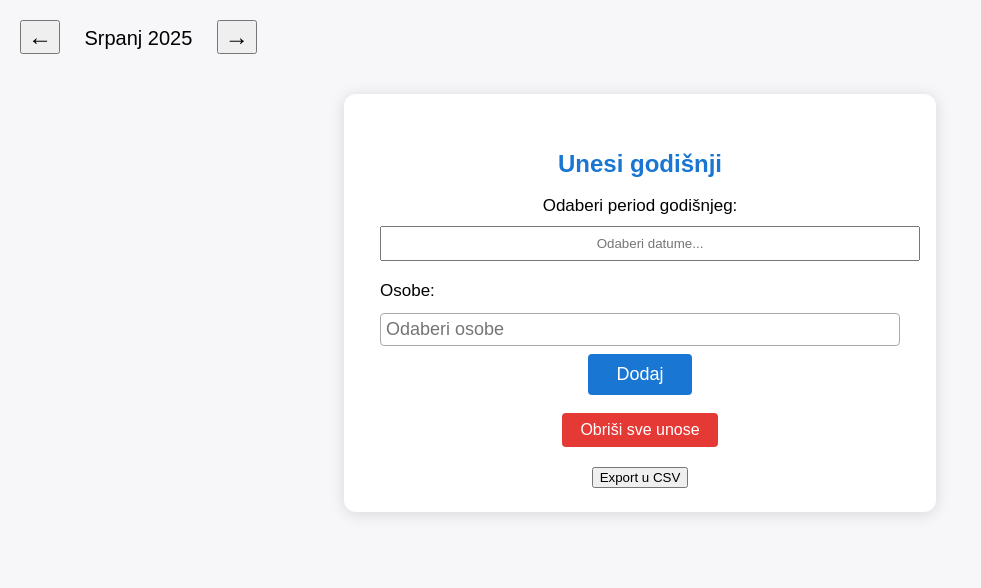
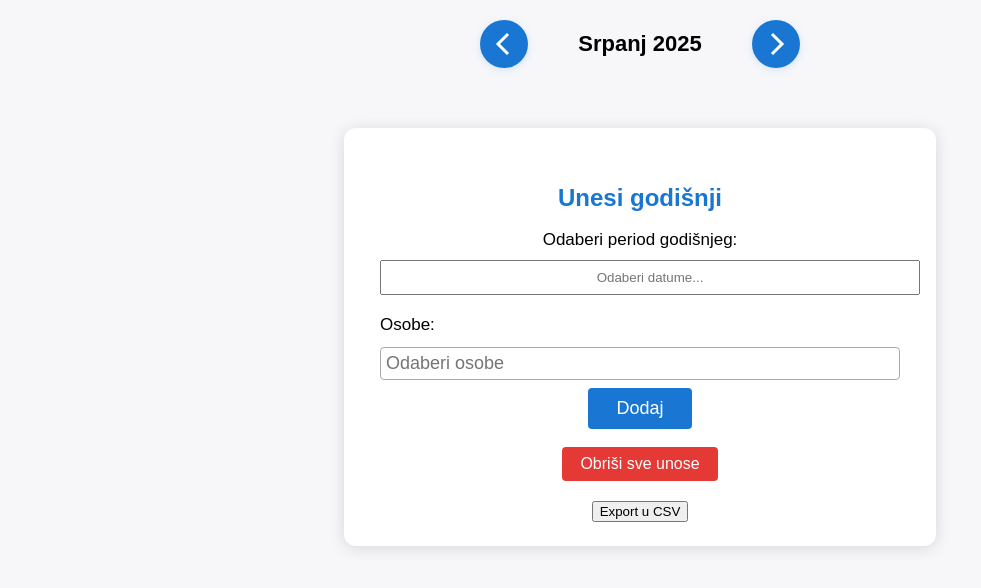
Before and after one commit to hpajic/kalendarGodisnji, a website: page index.html in a window 1280 px wide. Shown: the whole page, without its empty margins (0-981 px from the left). Drawn offline with nearby package versions, Linux system fonts and the light colour scheme; no server answers.

Commit message:
Perfecting arrows

```diff
--- a/index.html
+++ b/index.html
@@ -15,12 +15,16 @@
 <script src="https://cdn.jsdelivr.net/npm/flatpickr"></script>
 </head>
 <body>
-  <div class="calendar-slider">
-  <button id="prevMonth" style="font-size:24px;">&#8592;</button>
-  <span id="calendarTitle" style="font-size:20px;margin:0 20px;"></span>
-  <button id="nextMonth" style="font-size:24px;">&#8594;</button>
+  <div class="calendar-slider" style="display:flex;align-items:center;justify-content:center;margin-bottom:20px;">
+  <button id="prevMonth" class="slider-arrow" aria-label="Prethodni mjesec">
+    <svg width="28" height="28" fill="none" stroke="currentColor" stroke-width="3" style="vertical-align:middle;"><polyline points="18 24 8 14 18 4"/></svg>
+  </button>
+  <span id="calendarTitle" style="font-size:22px;font-weight:600;margin:0 24px;min-width:160px;text-align:center;display:inline-block;"></span>
+  <button id="nextMonth" class="slider-arrow" aria-label="Sljedeći mjesec">
+    <svg width="28" height="28" fill="none" stroke="currentColor" stroke-width="3" style="vertical-align:middle;"><polyline points="10 4 20 14 10 24"/></svg>
+  </button>
 </div>
-<div id="calendarContainer"></div>
+<div id="calendarContainer" style="display:flex;justify-content:center;"></div>
 
   <div class="form-section">
   <h3>Unesi godišnji</h3>
--- a/style.css
+++ b/style.css
@@ -1,5 +1,4 @@
-
- body { font-family: Arial, sans-serif; margin: 20px; background: #f7f7fa; }
+body { font-family: Arial, sans-serif; margin: 20px; background: #f7f7fa; }
   h2 { margin-top: 32px; }
   .calendar-wrap { margin-bottom: 32px; display: flex; flex-direction: column; align-items: center; }
   .calendar-table {
@@ -144,3 +143,32 @@
     .form-section { max-width: 98vw; font-size: 15px; }
     input[type="date"], select, button { font-size: 13px; }
   }
+  .slider-arrow {
+  background: #1976d2;
+  color: #fff;
+  border: none;
+  border-radius: 50%;
+  width: 48px;
+  height: 48px;
+  font-size: 24px;
+  cursor: pointer;
+  transition: background 0.2s, transform 0.2s;
+  box-shadow: 0 2px 8px rgba(25, 118, 210, 0.15);
+  display: flex;
+  align-items: center;
+  justify-content: center;
+  margin: 0 8px;
+}
+.slider-arrow:hover, .slider-arrow:focus {
+  background: #1565c0;
+  transform: scale(1.1);
+  outline: none;
+}
+.calendar-slider {
+  margin-bottom: 20px;
+}
+#calendarTitle {
+  min-width: 160px;
+  text-align: center;
+  display: inline-block;
+}
```
